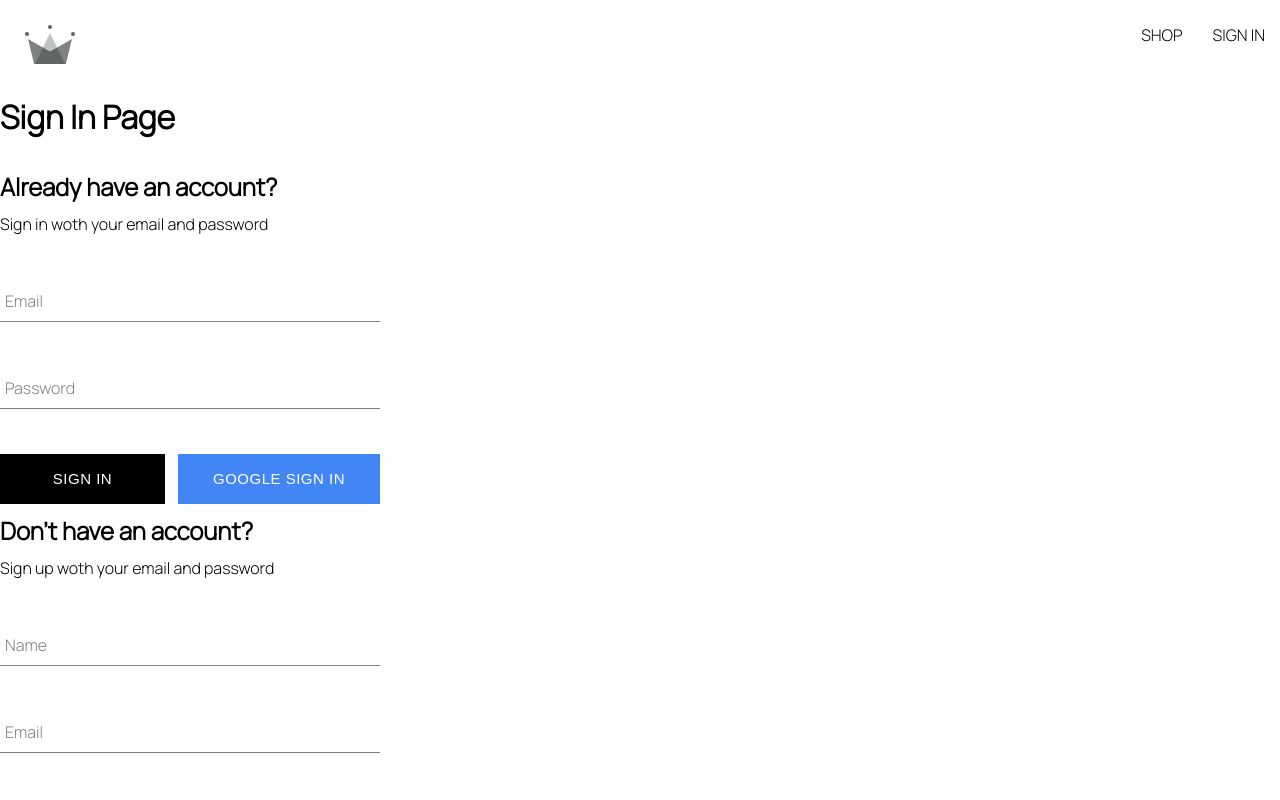
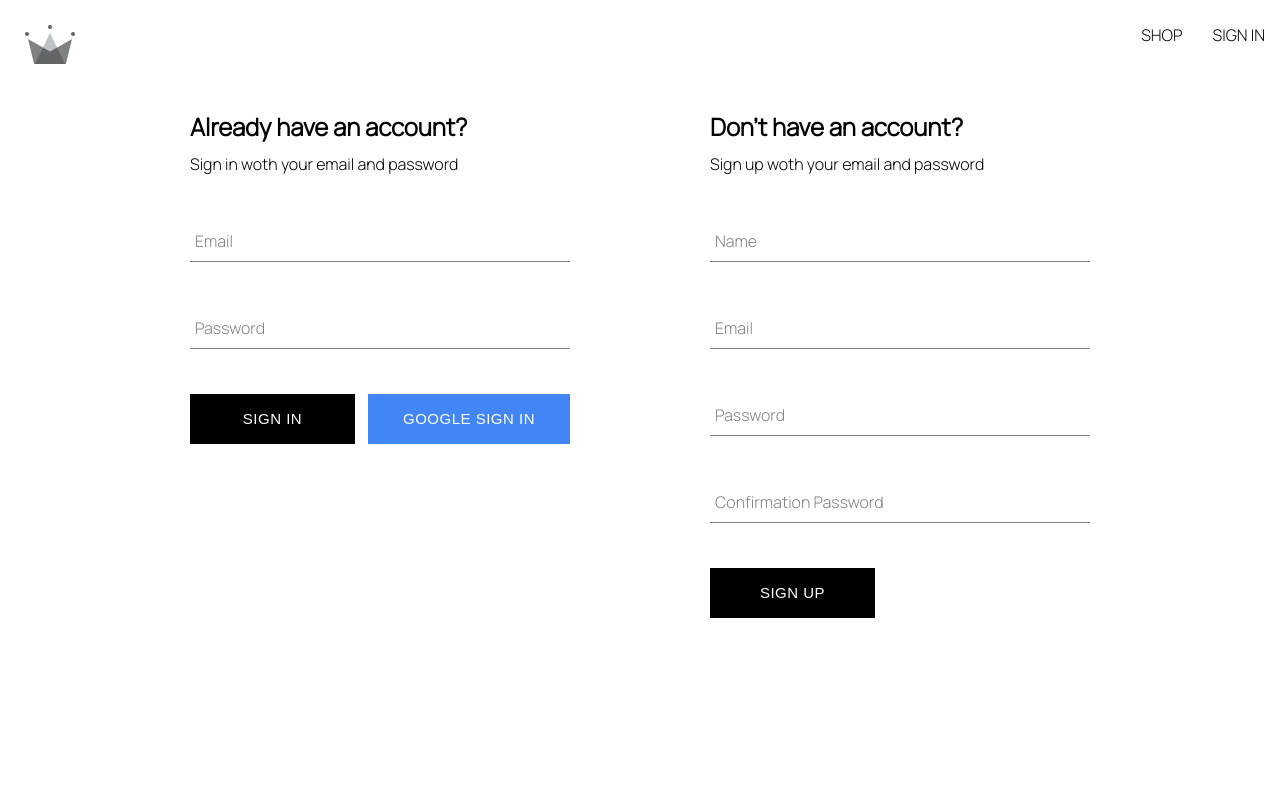
Before and after one commit to alhadad-xyz/crwn-clothing, a React (Create React App) app: page /auth in a window 1280 px wide. Shown: the top 800 px of the page. Built offline with nearby package versions, Linux system fonts and the light colour scheme.

Commit message:
104. Finishing Authentication Page

```diff
--- a/src/components/sign-in-form/sign-in-form.component.jsx
+++ b/src/components/sign-in-form/sign-in-form.component.jsx
@@ -31,9 +31,19 @@
 
     try {
       const response = await signInAuthWithEmailAndPassword(email, password);
-      console.log(response);
       resetFormFields();
-    } catch (error) {}
+    } catch (error) {
+      switch (error.code) {
+        case "auth/wrong-password":
+          alert("Incorrect email or password!");
+          break;
+        case "auth/user-not-found":
+          alert("no user associated with this email!");
+          break;
+        default:
+          console.log(error);
+      }
+    }
   };
 
   const handleChange = (event) => {
@@ -68,7 +78,11 @@
 
         <div className="buttons-container">
           <Button type="submit">Sign In</Button>
-          <Button buttonType="google" onClick={signInWithGoogle} type="submit">
+          <Button
+            type="button"
+            buttonType="google"
+            onClick={signInWithGoogle}
+          >
             Google Sign In
           </Button>
         </div>
--- a/src/routes/authentication/authentication.component.jsx
+++ b/src/routes/authentication/authentication.component.jsx
@@ -1,10 +1,10 @@
 import SignInForm from "../../components/sign-in-form/sign-in-form.component";
 import SignUpForm from "../../components/sign-up-form/sign-up-form.component";
+import "./authentication.styles.scss";
 
 const Authentication = () => {
   return (
-    <div>
-      <h1>Sign In Page</h1>
+    <div className="authentication-container">
       <SignInForm />
       <SignUpForm />
     </div>
--- /dev/null
+++ b/src/routes/authentication/authentication.styles.scss
@@ -0,0 +1,6 @@
+.authentication-container {
+  display: flex;
+  width: 900px;
+  justify-content: space-between;
+  margin: 30px auto;
+}
```
